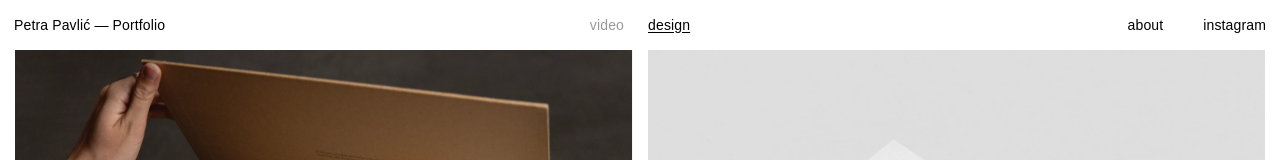
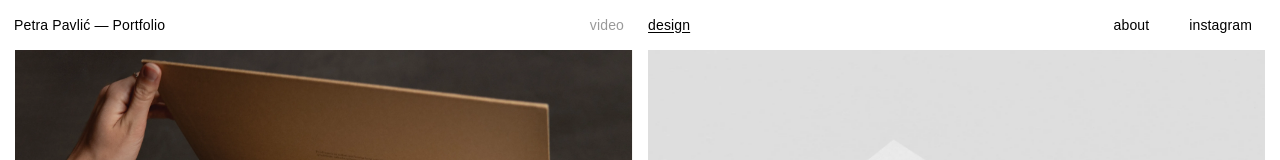
Before and after one commit to pjeropavlic3/web-portfolio, a React (Vite) app: page / in a window 1280 px wide. Shown: the top 160 px of the page. Built offline with nearby package versions, Linux system fonts and the light colour scheme; a small style sheet from the web is missing.

Commit message:
Update portfolio

```diff
--- a/src/app/App.tsx
+++ b/src/app/App.tsx
@@ -483,7 +483,7 @@ function HomeNav({
   </nav>
 
   {/* Right */}
-  <nav className="hidden md:flex items-center gap-10 ml-auto">
+  <nav className="hidden md:flex items-center gap-10 ml-auto pr-[14px]">
     <button
       onClick={onAbout}
       className="text-[14px] text-black hover:opacity-50 transition-opacity cursor-pointer bg-transparent border-none p-0"
```
